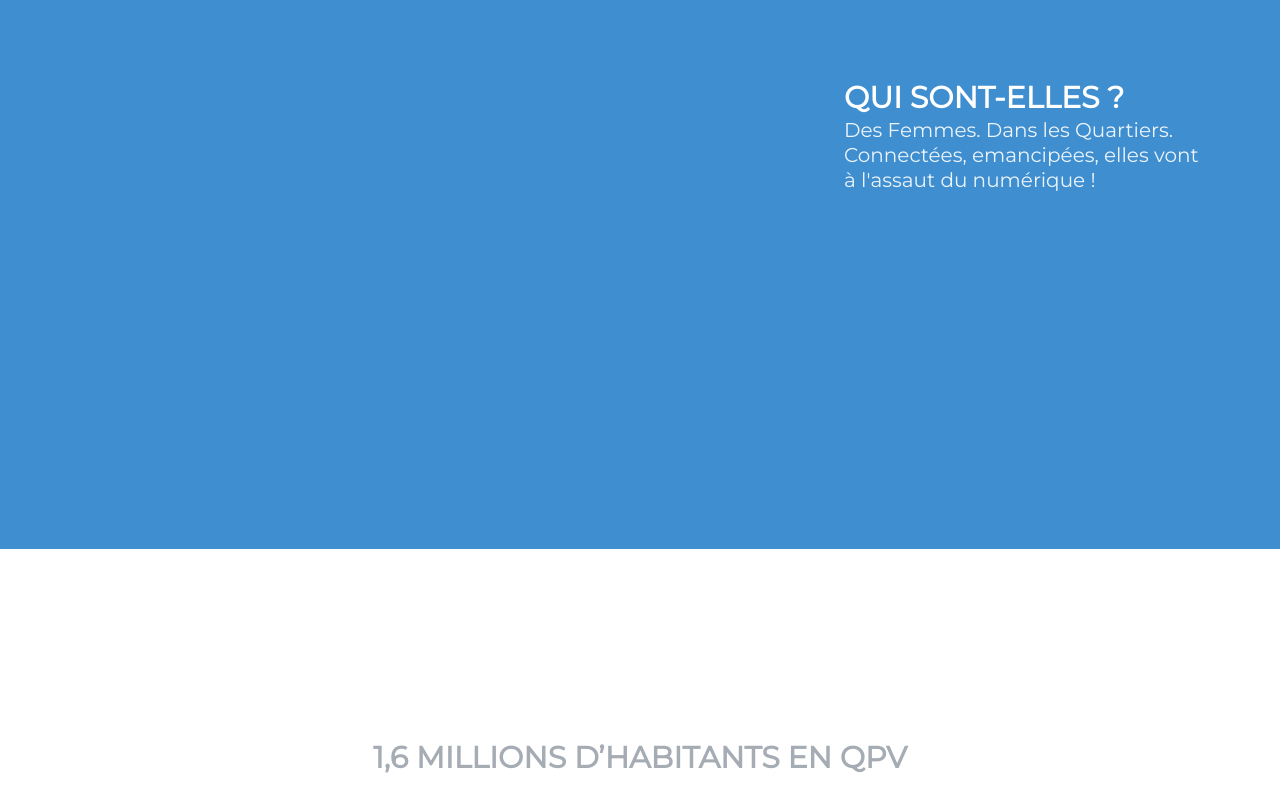
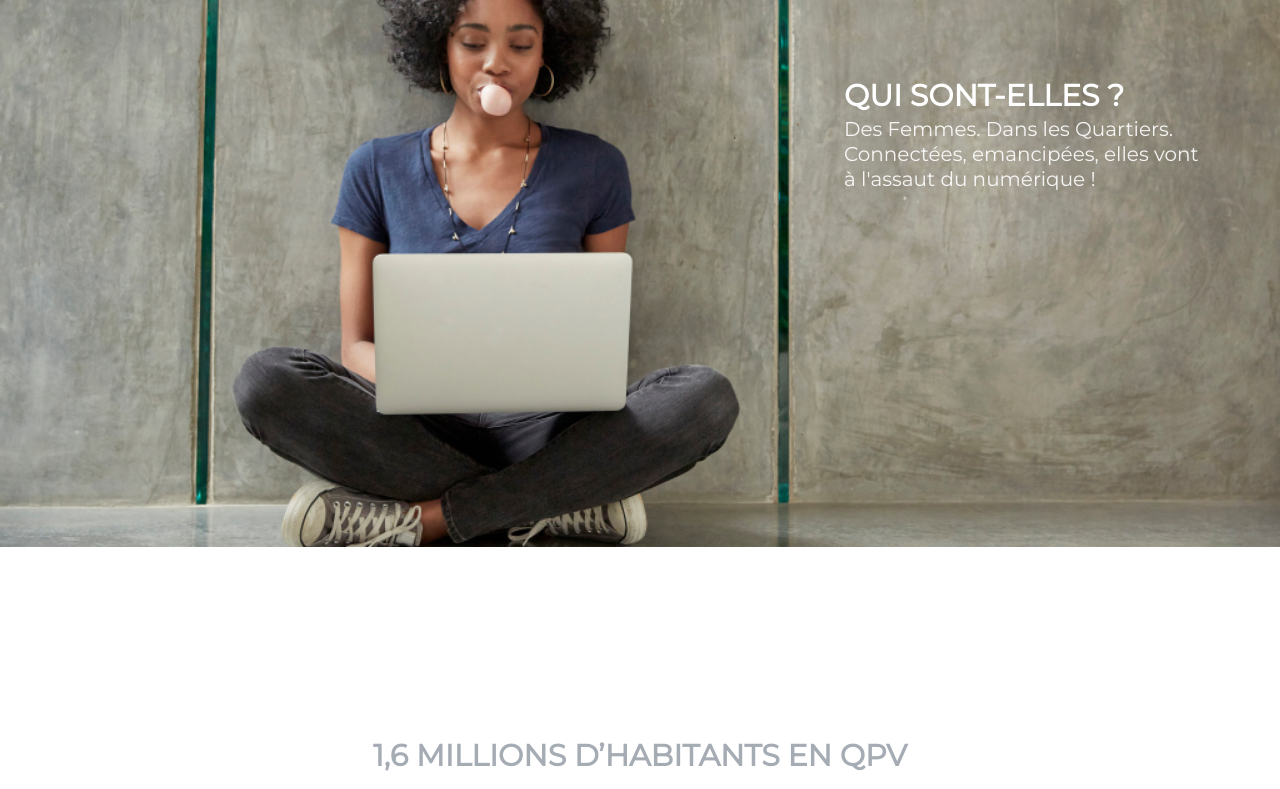
Before and after one commit to descodeuses/site, a PHP site: page /index.php in a window 1280 px wide; the page is wider, and only the part inside the window is pictured. Shown: the part 329-1118 px from the top of that part. Run offline with PHP 8.4, Linux system fonts and the light colour scheme; some libraries are stand-ins or nearby versions.

Commit message:
integration new css + img

```diff
--- a/assets/css/style.css
+++ b/assets/css/style.css
@@ -1,3 +1,14 @@
+.navbar-brand {
+  width: 300px;
+}
+
+#cover {
+    background: url("../images/femmecode-descodeuses.jpg");
+    background-repeat: no-repeat;
+    background-size: cover;
+}
+
+
 #dons {
     margin: 0;
     padding: 0;
```
Also changed, not shown: assets/images/descodeuses_logo2.png (added), assets/images/femmecode-descodeuses.jpg (added), assets/images/iledefrance.png (added), assets/images/parallax3.jpg (deleted).
